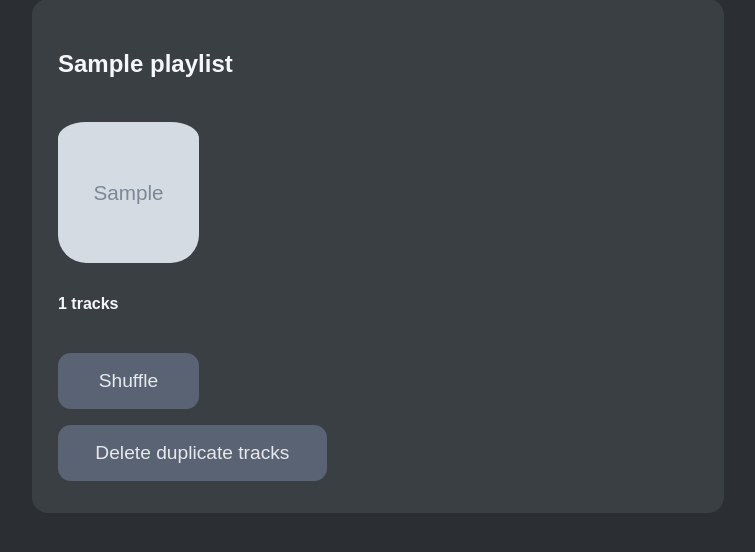
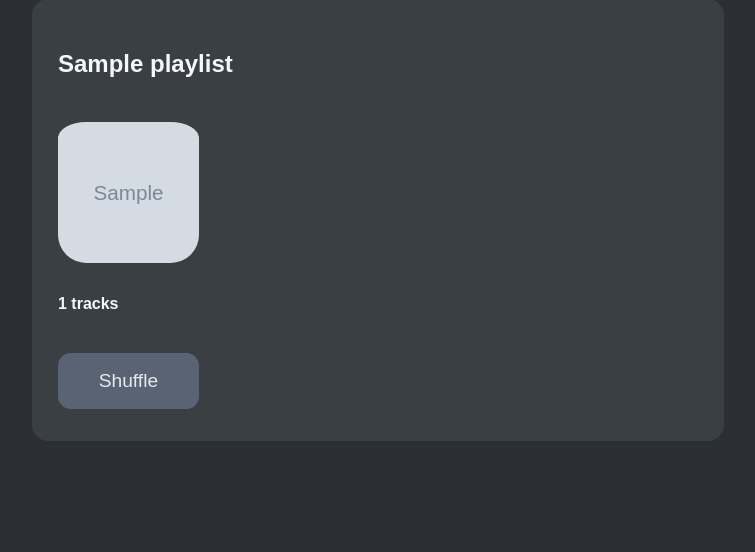
Before and after one commit to G-Chist/spotify_shuffler, a Flask app: template templates/playlists.html in a window 1280 px wide. Shown: the part 119-671 px from the top of the page, without its empty margins (282-1037 px from the left). Run offline with Flask 3, Linux system fonts and the light colour scheme; the template is opened without the code that fills it: most values are stand-ins (such as "Sample title", 1, 10 or a date in 2020); grey boxes marked "Sample" are stand-in pictures.

```diff
--- a/app.py
+++ b/app.py
@@ -13,15 +13,6 @@ SCOPE = 'playlist-modify-public playlist-modify-private playlist-read-private'
 
 app = Flask(__name__)  # Create a Flask application instance
 app.secret_key = secret_flask  # Set the secret key for session management
-
-
-def has_dupes(arr, element):
-    return arr.count(element) >= 2
-
-
-def remove_duplicates(lst):
-    seen = set()
-    return [x for x in lst if not (x in seen or seen.add(x))]
 
 
 def chunk_array(arr, chunk_size=100):
@@ -148,27 +139,6 @@ def remove_all_tracks(access_token, playlist_id):
         tracks = get_tracks(playlist_id=playlist_id, headers=headers)  # Fetch remaining tracks
 
     # print("All tracks have been removed from the playlist.")
-
-
-# DOES NOT WORK YET
-def remove_dupe_tracks(access_token, playlist_id):
-    """
-    Remove all duplicate tracks from a Spotify playlist based on track name, artist, and length.
-
-    :param access_token: OAuth token for Spotify API access.
-    :param playlist_id: ID of the playlist to modify.
-    """
-    url = f"https://api.spotify.com/v1/playlists/{playlist_id}/tracks"
-    headers = {
-        'Authorization': f'Bearer {access_token}',
-        'Content-Type': 'application/json'
-    }
-
-    # Fetch the initial set of tracks
-    tracks = get_tracks(playlist_id=playlist_id, headers=headers)
-    num_removed = 0
-
-    return num_removed
 
 
 def reorder_tracks(access_token, playlist_id, range_start, insert_before):
@@ -311,23 +281,5 @@ def fast_shuffle_playlist(playlist_id):
     return redirect(url_for('playlists'))  # Redirect back to the playlists page
 
 
-@app.route('/delete_duplicate_tracks/<playlist_id>', methods=['GET'])  # Define the route to shuffle a playlist
-def delete_duplicate_tracks(playlist_id):
-    delete_start_time = time.time()  # Get time (in seconds) when function started
-    access_token = session.get('access_token')  # Retrieve the access token from the session
-    headers = {'Authorization': f'Bearer {access_token}'}  # Set the Authorization header
-    url = f'https://api.spotify.com/v1/playlists/{playlist_id}'  # Define the URL to get playlist details
-
-    response = requests.get(url, headers=headers)  # Request the playlist details
-
-    if response.status_code == 200:  # Check if the request was successful
-        delete_end_time = time.time()  # Get time (in seconds) when function ended
-        delete_total_time = f"{delete_end_time - delete_start_time:.2f}"  # Total deleting time, 2 digits after point
-        removed_count = remove_dupe_tracks(access_token=access_token, playlist_id=playlist_id)  # Remove duplicate tracks
-        flash(f"Deleted {removed_count} duplicate tracks in {delete_total_time} seconds")  # Return message containing time and count
-
-    return redirect(url_for('playlists'))  # Redirect back to the playlists page
-
-
 if __name__ == '__main__':
     app.run(port=5000)  # Run the Flask application on port 5000
--- a/static/style.css
+++ b/static/style.css
@@ -62,30 +62,6 @@ li {
     display: flex;
 }
 
-.delete_duplicates_button {
-    margin: 2vh 0vw 0vh 0vw; /* Ensure there is space between buttons */
-    display: inline-block; /* display in 1 line with other buttons */
-    width: max(21vw, 21vh);  /* larger value between 21% of viewport width or height */
-    height: 7vh;
-    font-size: max(1.5vw, 1.5vh);  /* larger value between 1.5% of viewport width or height */
-    background-color: #5A6373; /* Subtle gray-blue */
-    color: #E6E9ED; /* Light text */
-    border: none;
-    border-radius: 1vw;
-    padding: 1vh 1vw 1vh 1vw;  /* Top, right, bottom, left padding */
-    font-family: Arial, sans-serif;
-    cursor: pointer;
-    transition: background-color 0.3s ease, box-shadow 0.3s ease;
-}
-
-.delete_duplicates_button:hover {
-    background-color: #6B7486; /* Slightly brighter on hover */
-}
-
-.delete_duplicates_button:active {
-    background-color: #434A54; /* Darker click effect */
-}
-
 .fast_shuffle_button {
     margin: 2vh 0vw 0vh 0vw; /* Ensure there is space between buttons (top, left, bottom, right) */
     display: inline-block; /* display in 1 line with other buttons */
--- a/templates/playlists.html
+++ b/templates/playlists.html
@@ -51,12 +51,6 @@
                             </form>
                         </div>
 
-                        <div class="button_container">
-                            <form action="{{ url_for('delete_duplicate_tracks', playlist_id=playlist.id) }}" method="GET">  <!-- Form to handle the delete_duplicate_tracks action for the playlist -->
-                                <button type="submit" class="delete_duplicates_button">Delete duplicate tracks</button>  <!-- Button to submit the form and trigger the duplicate track deleting action -->
-                            </form>
-                        </div>
-
                     </div>
                 </div>
             </li>  <!-- End of the playlist list item -->
```
